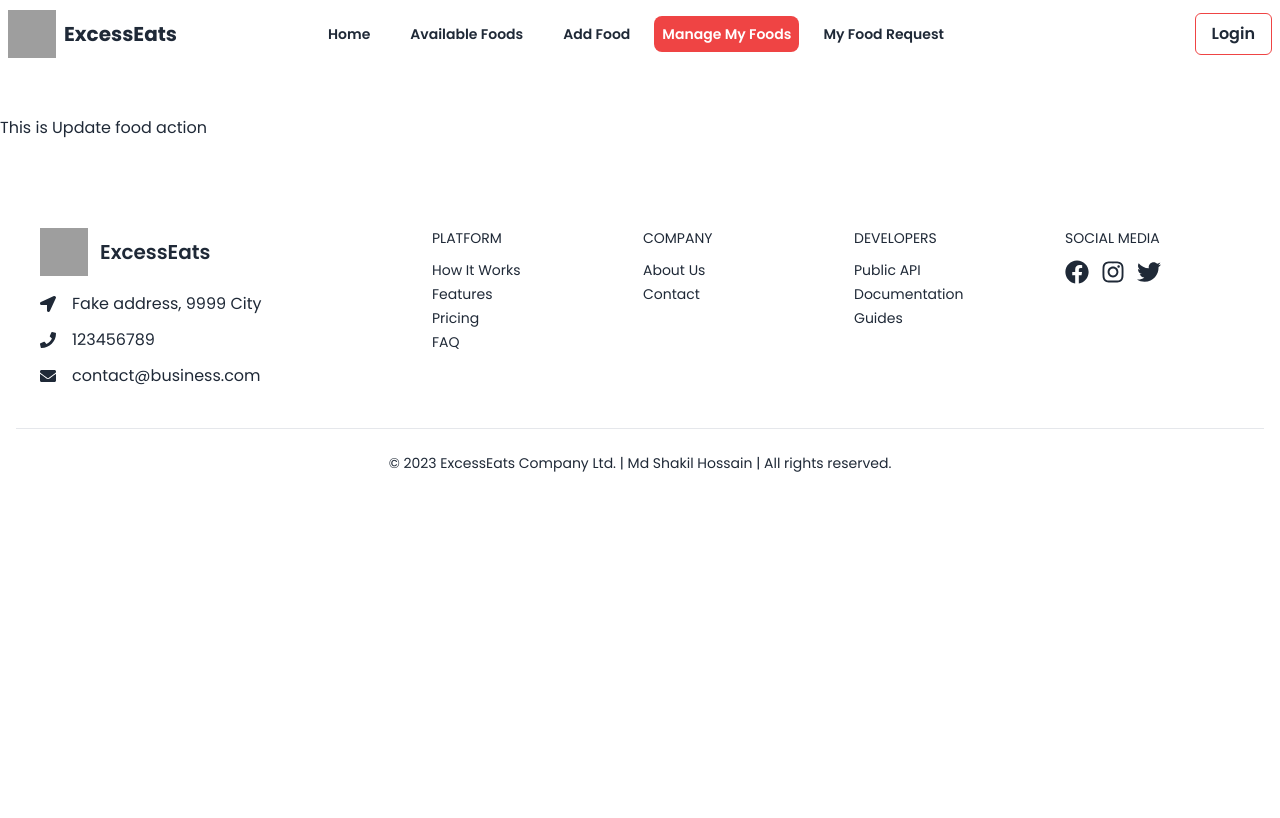
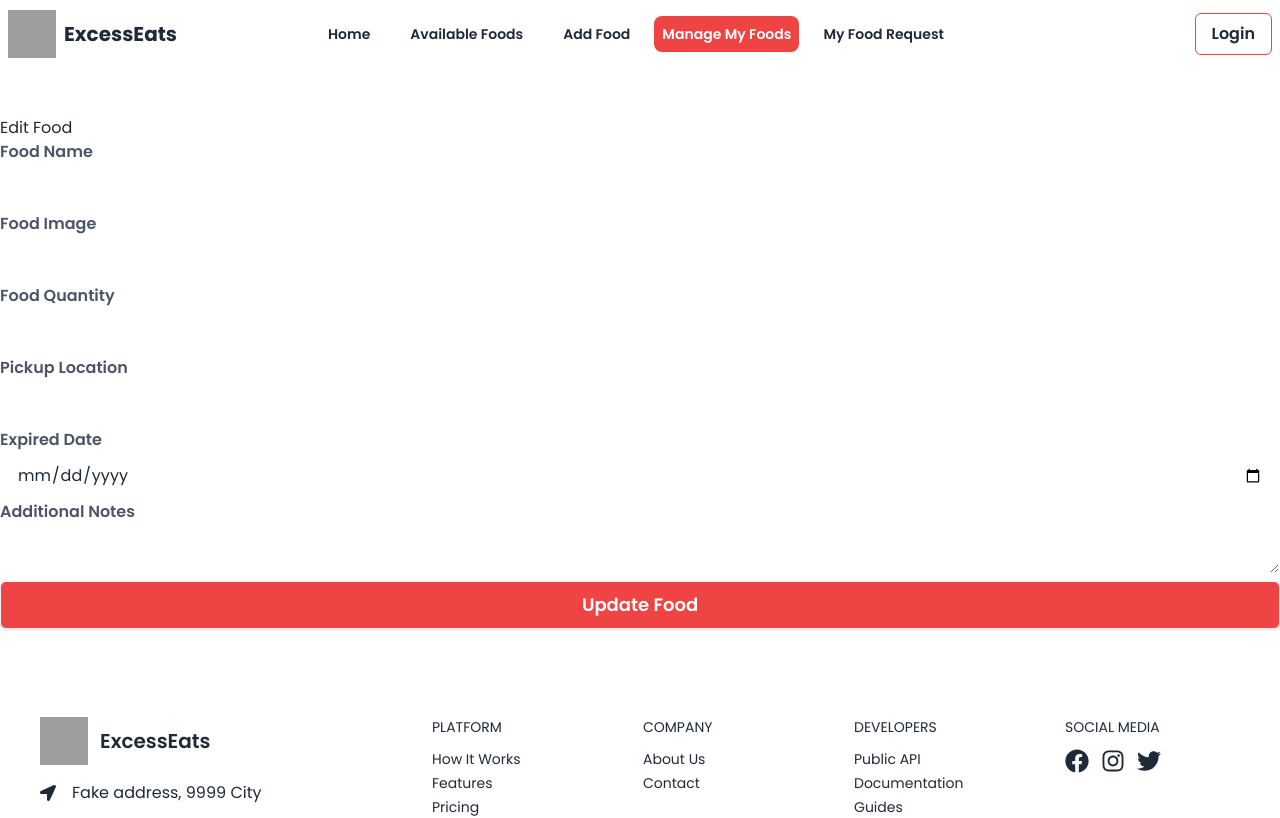
Before and after one commit to Shakilofficial/community-food-sharing-client, a React (Vite) app: page /manage-my-foods/1 in a window 1280 px wide. Shown: the top 818 px of the page. Built offline with nearby package versions, Linux system fonts and the light colour scheme; no server answers; grey boxes are pictures that could not be loaded.

Commit message:
added functionality pf manage food

```diff
--- a/package.json
+++ b/package.json
@@ -10,6 +10,7 @@
     "preview": "vite preview"
   },
   "dependencies": {
+    "axios": "^1.6.0",
     "firebase": "^10.5.2",
     "localforage": "^1.10.0",
     "match-sorter": "^6.3.1",
@@ -21,6 +22,7 @@
     "react-table": "^7.8.0",
     "sort-by": "^1.2.0",
     "sweetalert": "^2.1.2",
+    "sweetalert2": "^11.9.0",
     "swiper": "^11.0.3"
   },
   "devDependencies": {
--- a/src/components/FoodRequest/FoodRequest.jsx
+++ b/src/components/FoodRequest/FoodRequest.jsx
@@ -172,7 +172,10 @@ const FoodRequest = ({ food }) => {
           </div>
         </div>
 
-        <button className="px-4 py-2 bg-red-500 text-sm text-white rounded" type="submit">
+        <button
+          className="px-4 py-2 bg-red-500 text-sm text-white rounded"
+          type="submit"
+        >
           Submit Request
         </button>
       </form>
--- a/src/components/TableData/TableData.jsx
+++ b/src/components/TableData/TableData.jsx
@@ -1,6 +1,10 @@
+import { useState } from "react";
 import { Link } from "react-router-dom";
+import Swal from "sweetalert2";
 
-const TableData = ({ food, handleEdit, handleDelete }) => {
+
+const TableData = ({ food }) => {
+  const [isFood, setIsFood] = useState([]);
   const {
     _id,
     donatorName,
@@ -11,6 +15,29 @@ const TableData = ({ food, handleEdit, handleDelete }) => {
     pickupLocation,
   } = food;
 
+  const handleDelete = (id) => {
+
+    Swal.fire({
+      title: "Are you sure?",
+      text: "You won't be able to revert this!",
+      icon: "warning",
+      showCancelButton: true,
+      confirmButtonText: "Yes, delete it!",
+      cancelButtonText: "No, keep it",
+    }).then((result) => {
+      if (result.isConfirmed) {
+        fetch(`http://localhost:5000/foods/${id}`, {
+          method: "DELETE",
+        })
+          .then((res) => res.json())
+          .then((data) => {
+            console.log("Item deleted successfully", data);
+            setIsFood((prevFood) => prevFood.filter((item) => item._id !== id));
+            Swal.fire("Deleted!", "Your item has been deleted.", "success");
+          });
+      }
+    });
+  }
   return (
     <tr className="border-b border-opacity-20 dark:border-gray-700 dark:bg-gray-900">
       <td className="p-3">
@@ -37,7 +64,7 @@ const TableData = ({ food, handleEdit, handleDelete }) => {
       <td className="p-3">
         <Link to={`/manage-my-foods/${_id}`}>
           <button
-            onClick={() => handleEdit(_id)}
+            // onClick={() => handleEdit(_id)}
             className="btn px-2 py-1 bg-red-800 text-white font-semibold btn-sm"
           >
             Edit
--- a/src/pages/AddFood/AddFood.jsx
+++ b/src/pages/AddFood/AddFood.jsx
@@ -1,6 +1,7 @@
 import { useContext, useState } from "react";
 import { useForm } from "react-hook-form";
 import { AuthContext } from "../../providers/AuthProvider";
+import Swal from "sweetalert2";
 
 const AddFood = () => {
   const { user } = useContext(AuthContext);
@@ -31,6 +32,15 @@ const AddFood = () => {
       .then((res) => res.json())
       .then((data) => {
         console.log(data);
+        if (data.insertedId) {
+          Swal.fire({
+            position: "top-end",
+            icon: "success",
+            title: "Your work has been saved",
+            showConfirmButton: false,
+            timer: 1500,
+          });
+        }
       });
   };
 
@@ -103,7 +113,7 @@ const AddFood = () => {
             Expired Date
           </label>
           <input
-            type="datetime-local"
+            type="date"
             name="expiredDate"
             className="input w-full"
             {...register("expiredDate")}
--- a/src/pages/ManageMyFood/ManageMyFood.jsx
+++ b/src/pages/ManageMyFood/ManageMyFood.jsx
@@ -1,7 +1,6 @@
 import { useContext, useEffect, useState } from "react";
+import TableData from "../../components/TableData/TableData";
 import { AuthContext } from "../../providers/AuthProvider";
-import TableData from "../../components/TableData/TableData";
-
 
 const ManageMyFood = () => {
   const { user } = useContext(AuthContext);
@@ -16,14 +15,9 @@ const ManageMyFood = () => {
       });
   }, [user]);
 
-
-  const handleEdit = (id) => {
-    // Implement your edit logic here
-  };
-
-  const handleDelete = (id) => {
-    // Implement your delete logic here
-  };
+  // const handleDelete = (id) => {
+  //   // Implement your delete logic here
+  // };
 
   return (
     <div className="my-10 space-y-16 px-4">
@@ -56,11 +50,13 @@ const ManageMyFood = () => {
               </tr>
             </thead>
             <tbody>
-              {
-                manageFoods.map((food) => (
-                  <TableData key={food._id} food={food} handleEdit={handleEdit} handleDelete={handleDelete}></TableData>
-                ))
-              }
+              {manageFoods.map((food) => (
+                <TableData
+                  key={food._id}
+                  food={food}
+                  // handleDelete={handleDelete}
+                ></TableData>
+              ))}
             </tbody>
           </table>
         </div>
--- a/src/pages/ManageMyFood/UpdateFood.jsx
+++ b/src/pages/ManageMyFood/UpdateFood.jsx
@@ -1,11 +1,125 @@
-
+import { useEffect, useState } from "react";
+import { useParams } from "react-router-dom";
 
 const UpdateFood = () => {
-    return (
+  const { id } = useParams();
+  console.log(id);
+
+  // const [foodData, setFoodData] = useState({
+  //   // : "",
+  //   // : "",
+  //   // : "",
+  //   // : "",
+  //   // : "",
+  //   // : "",
+  //   // : false,
+  // });
+  const [foodData, setFoodData] = useState([]);
+  // // console.log(foodData);
+
+  useEffect(() => {
+    fetch("http://localhost:5000/foods")
+      .then((res) => res.json())
+      .then((data) => {
+        setFoodData(data);
+      })
+      .catch((error) => {
+        console.error("Error fetching food data:", error);
+      });
+  }, []);
+
+  const foodItem = foodData.filter((food) => food._id === id);
+  console.log(foodItem);
+
+  const handleUpdateFood = async (event) => {
+    event.preventDefault();
+
+    const form = event.target;
+    const foodName = form.foodName.value;
+    const foodImage = form.foodImage.value;
+    const foodQuantity = form.foodQuantity.value;
+    const pickupLocation = form.pickupLocation.value;
+    const expiredDate = form.expiredDate.value;
+    const additionalNotes = form.additionalNotes.value;
+
+    const foods = {
+      foodName,
+      foodImage,
+      foodQuantity,
+      pickupLocation,
+      expiredDate,
+      additionalNotes,
+    };
+    console.log(foods);
+
+    fetch(`http://localhost:5000/manage-my-foods/${id}`, {
+      method: "PATCH",
+      headers: {
+        "Content-Type": "application/json",
+      },
+      body: JSON.stringify(foods),
+    })
+      .then((res) => {
+        if (res.ok) {
+          console.log("Food updated successfully");
+        } else {
+          console.error("Failed to update food data");
+        }
+      })
+      .catch((error) => {
+        console.error("Error updating food:", error);
+      });
+  };
+
+  return (
+    <div>
+      <h2>Edit Food</h2>
+      <form onSubmit={handleUpdateFood}>
         <div>
-            <h2>This is Update food action</h2>
+          <label className="block text-gray-600 font-semibold">Food Name</label>
+          <input type="text" name="foodName" className="input w-full" />
         </div>
-    );
+        <div>
+          <label className="block text-gray-600 font-semibold">
+            Food Image
+          </label>
+          <input type="text" name="foodImage" className="input w-full" />
+        </div>
+        <div>
+          <label className="block text-gray-600 font-semibold">
+            Food Quantity
+          </label>
+          <input type="number" name="foodQuantity" className="input w-full" />
+        </div>
+        <div>
+          <label className="block text-gray-600 font-semibold">
+            Pickup Location
+          </label>
+          <input type="text" name="pickupLocation" className="input w-full" />
+        </div>
+        <div>
+          <label className="block text-gray-600 font-semibold">
+            Expired Date
+          </label>
+          <input type="date" name="expiredDate" className="input w-full" />
+        </div>
+        <div>
+          <label className="block text-gray-600 font-semibold">
+            Additional Notes
+          </label>
+          <textarea
+            name="additionalNotes"
+            className="textarea w-full h-[50px]"
+          />
+        </div>
+        <input
+          type="submit"
+          value="Update Food"
+          className="w-full px-4 py-2 btn text-white text-lg capitalize bg-red-500 rounded-md shadow hover-bg-red-700"
+        />
+      </form>
+    </div>
+  );
 };
 
 export default UpdateFood;
```
Also changed, not shown: src/routes/Routes.jsx (+8 -8 lines), 1 other file (tests, documents, lock files or other folders).
